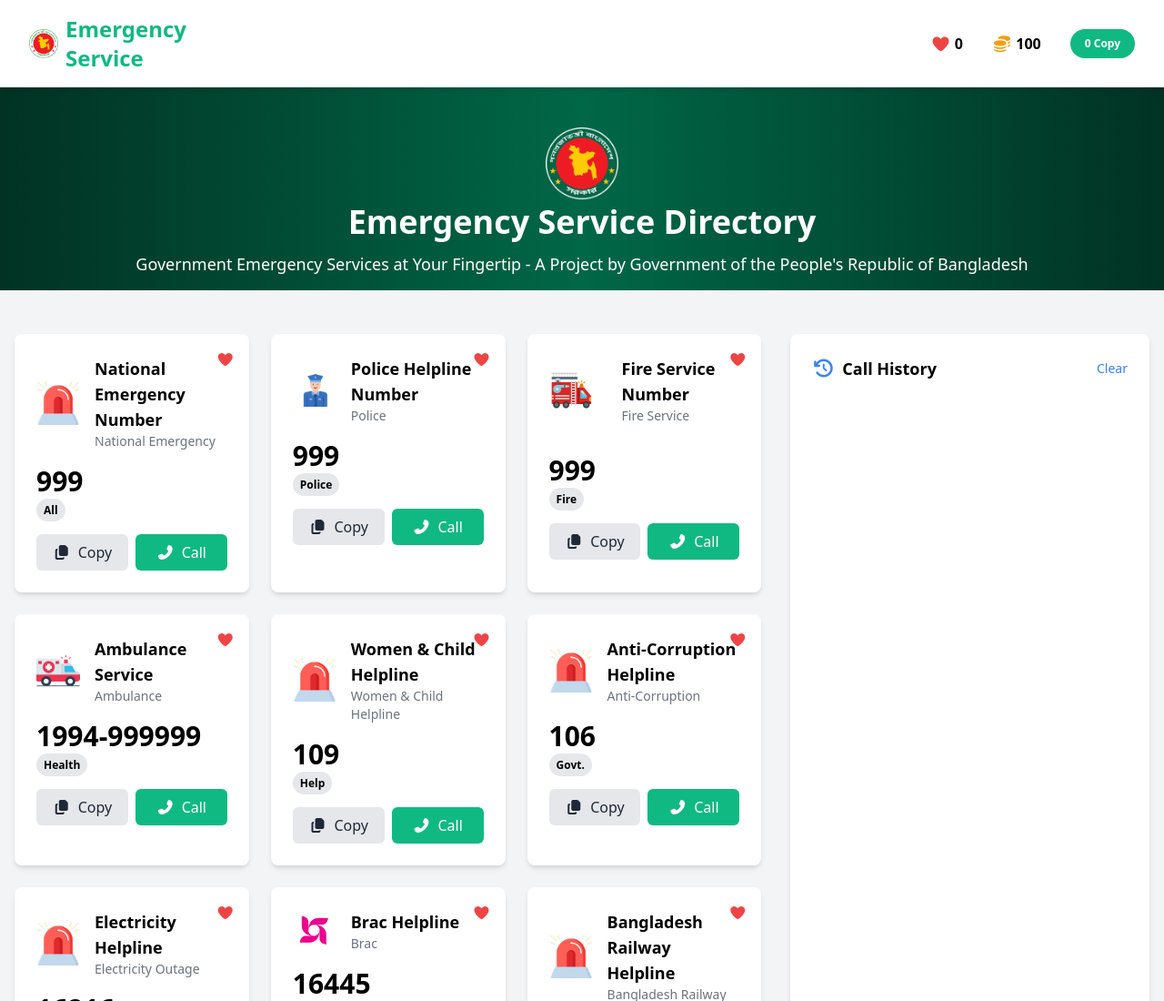
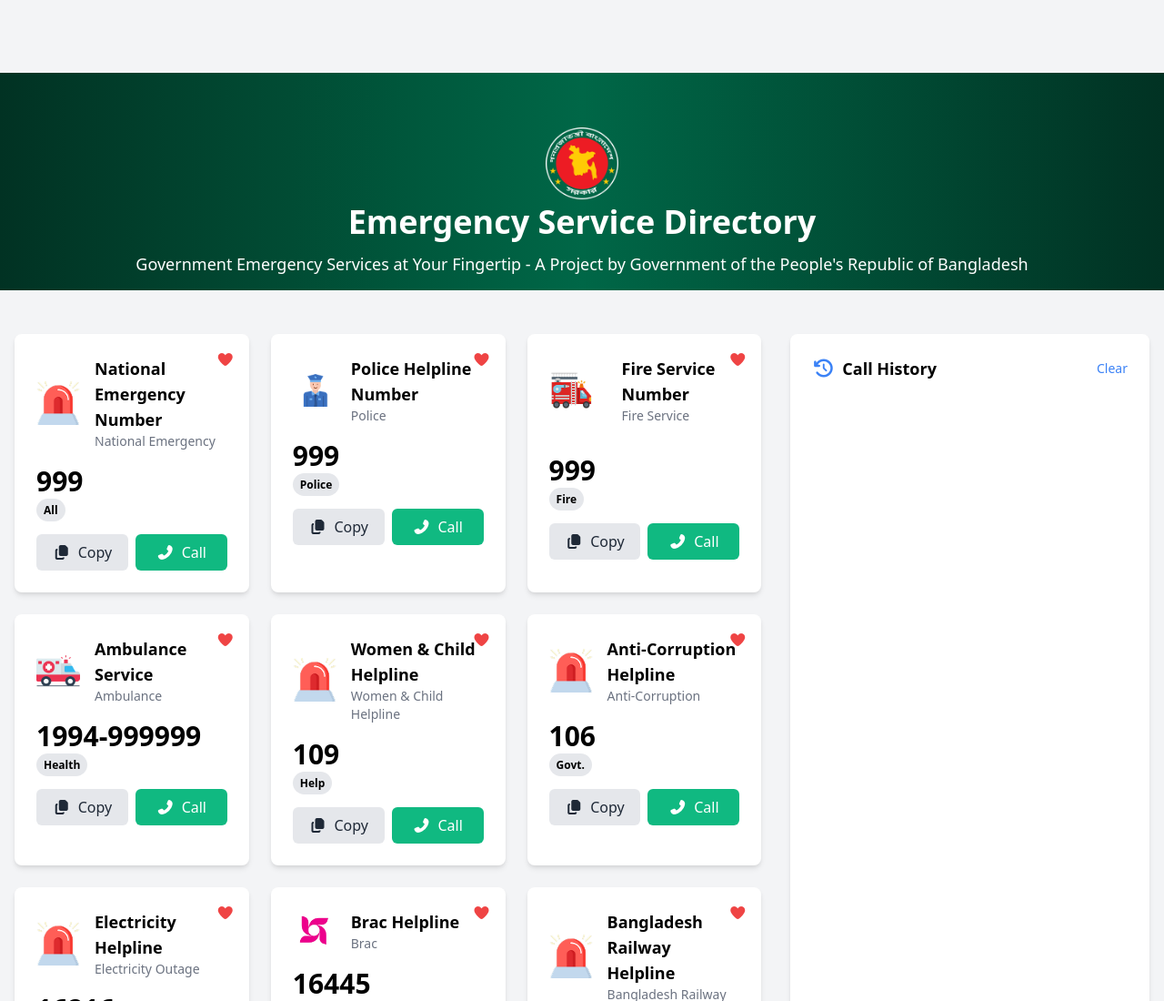
Before and after one commit to ALAMIN19193419/emergency-call-centre-project, a plain HTML site: page index.html in a window 1280 px wide. Shown: the top 1100 px of the page at 91% size. Drawn offline with nearby package versions, Linux system fonts and the light colour scheme.

Commit message:
some code remove

```diff
--- a/index.html
+++ b/index.html
@@ -9,25 +9,7 @@
 </head>
 <body class="bg-gray-100">
 
-    <nav class="bg-white shadow-md py-4 px-8 flex justify-between items-center fixed top-0 left-0 right-0 z-50">
-        <div class="flex items-center space-x-2">
-            <img src="assets/logo.png" alt="Emergency Service Logo" class="w-8 h-8">
-            <span class="text-xl md:text-2xl font-bold text-green-500">Emergency<br>Service</span>
-        </div>
-        <div class="flex items-center space-x-8">
-            <div class="flex items-center space-x-1">
-                <i class="fas fa-heart text-red-500 text-lg"></i>
-                <span id="heart-count" class="font-bold">0</span>
-            </div>
-            <div class="flex items-center space-x-1">
-                <i class="fas fa-coins text-yellow-500 text-lg"></i>
-                <span id="coin-count" class="font-bold">100</span>
-            </div>
-            <div class="flex items-center space-x-1">
-                <span id="copy-count-badge" class="text-xs font-semibold px-4 py-2 bg-green-500 text-white rounded-full hidden md:block">0 Copy</span>
-            </div>
-        </div>
-    </nav>
+
 
     <div class="pt-20">
         <section class="text-white py-12 px-8 text-center" style="background: linear-gradient(to right, #013223 0%, #014C34 25%, #00563B 34%, #006747 50%, #013223 100%); width: 100%; height: 239px; padding-top: 60px; padding-bottom: 12px;">
```
